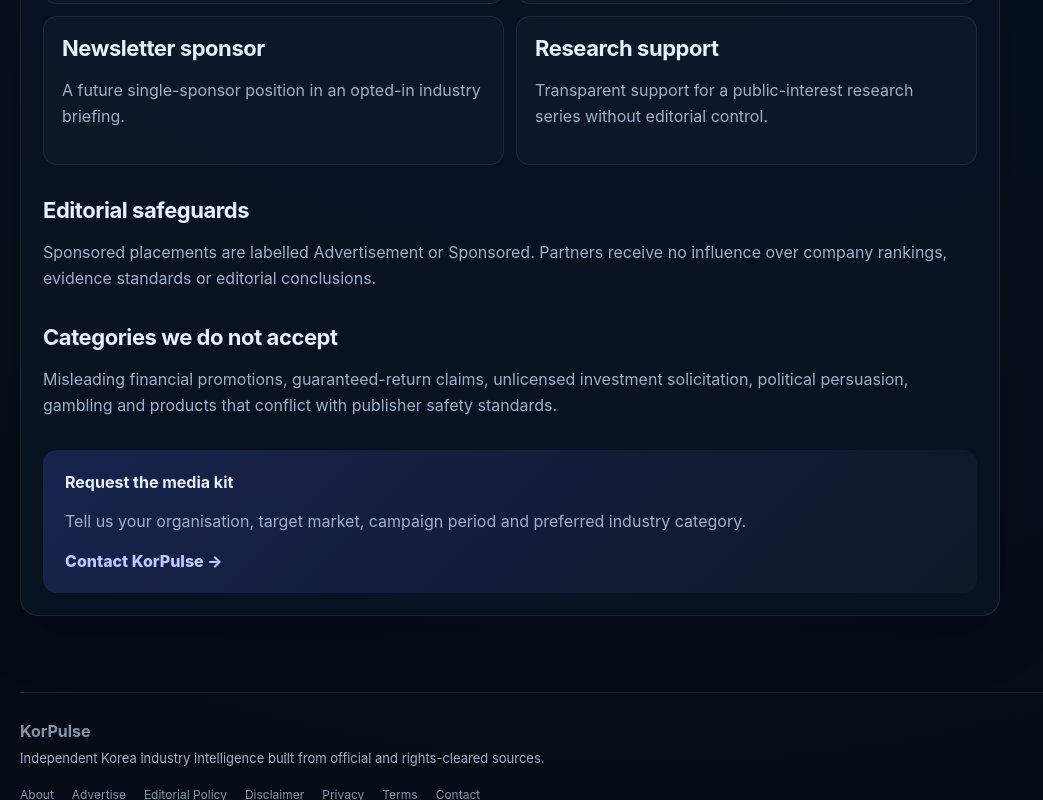
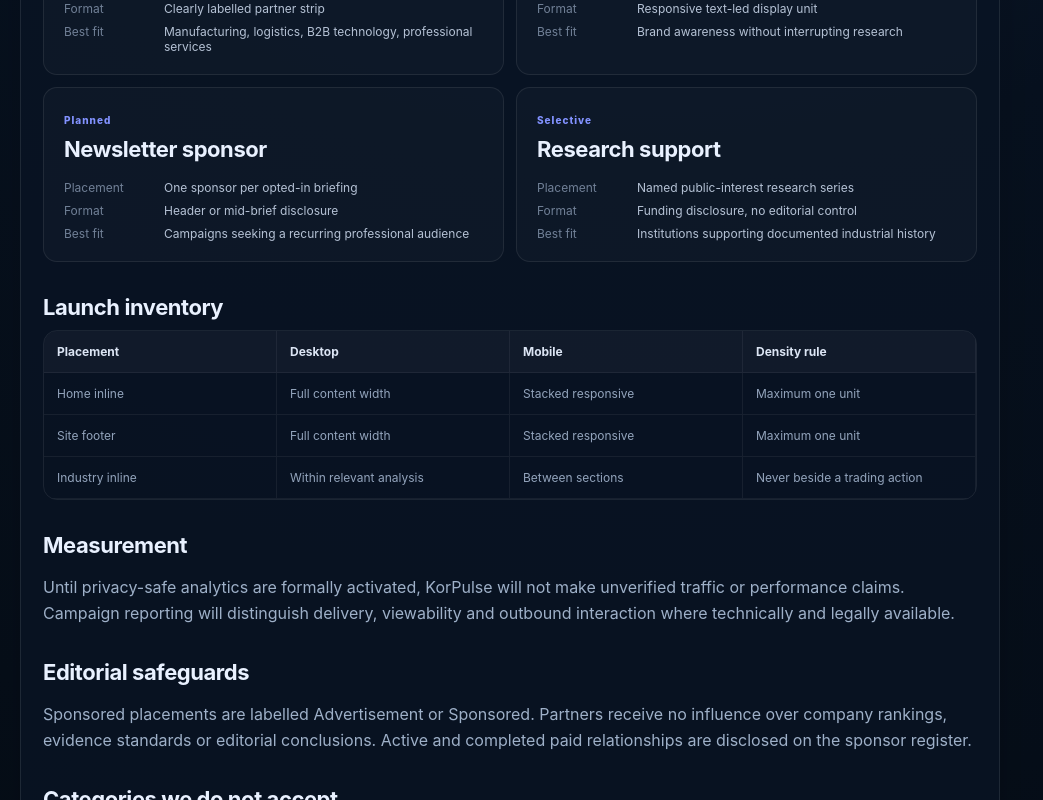
Before and after one commit to bobee8585-bit/korea-market-portal, a Next.js app: page /advertise in a window 1280 px wide. Shown: the part 740-1540 px from the top of the page, without its empty margins (0-1043 px from the left). Built offline with nearby package versions, Linux system fonts and the light colour scheme; no server answers.

Commit message:
feat: complete direct sponsorship inventory

```diff
--- a/app/advertise/page.tsx
+++ b/app/advertise/page.tsx
@@ -1,17 +1,27 @@
 import type { Metadata } from "next";
 import { InfoPage } from "@/components/info-page";
 export const metadata: Metadata = { title: "Advertise" };
+
 const products = [
-  ["Industry partner", "A clearly labelled sponsor position on a relevant industry or ecosystem page."],
-  ["Display placement", "A limited, non-disruptive placement on selected high-intent pages."],
-  ["Newsletter sponsor", "A future single-sponsor position in an opted-in industry briefing."],
-  ["Research support", "Transparent support for a public-interest research series without editorial control."],
+  { name: "Industry partner", status: "Available now", placement: "Relevant industry and ecosystem pages", format: "Clearly labelled partner strip", fit: "Manufacturing, logistics, B2B technology, professional services" },
+  { name: "Display placement", status: "Available now", placement: "Home inline or global footer", format: "Responsive text-led display unit", fit: "Brand awareness without interrupting research" },
+  { name: "Newsletter sponsor", status: "Planned", placement: "One sponsor per opted-in briefing", format: "Header or mid-brief disclosure", fit: "Campaigns seeking a recurring professional audience" },
+  { name: "Research support", status: "Selective", placement: "Named public-interest research series", format: "Funding disclosure, no editorial control", fit: "Institutions supporting documented industrial history" },
 ];
+
 export default function Page() {
-  return <InfoPage eyebrow="PARTNER WITH KORPULSE" title="Reach readers who follow Korea's industrial ecosystem." intro="KorPulse offers limited, clearly labelled sponsorship for organisations serving industry, trade, logistics, technology and professional markets.">
-    <div className="mediaKitGrid">{products.map(([name, copy]) => <section key={name}><h2>{name}</h2><p>{copy}</p></section>)}</div>
-    <h2>Editorial safeguards</h2><p>Sponsored placements are labelled Advertisement or Sponsored. Partners receive no influence over company rankings, evidence standards or editorial conclusions.</p>
+  return <InfoPage eyebrow="PARTNER WITH KORPULSE" title="Reach readers who follow Korea's industrial ecosystem." intro="KorPulse keeps inventory limited, disclosures visible and editorial decisions independent. Founding-partner campaigns are quoted individually until verified audience benchmarks are established.">
+    <div className="inventoryGrid">{products.map((item) => <section key={item.name}><span>{item.status}</span><h2>{item.name}</h2><dl><dt>Placement</dt><dd>{item.placement}</dd><dt>Format</dt><dd>{item.format}</dd><dt>Best fit</dt><dd>{item.fit}</dd></dl></section>)}</div>
+    <h2>Launch inventory</h2>
+    <div className="specTable" role="table" aria-label="Advertising inventory">
+      <div role="row"><strong role="columnheader">Placement</strong><strong role="columnheader">Desktop</strong><strong role="columnheader">Mobile</strong><strong role="columnheader">Density rule</strong></div>
+      <div role="row"><span>Home inline</span><span>Full content width</span><span>Stacked responsive</span><span>Maximum one unit</span></div>
+      <div role="row"><span>Site footer</span><span>Full content width</span><span>Stacked responsive</span><span>Maximum one unit</span></div>
+      <div role="row"><span>Industry inline</span><span>Within relevant analysis</span><span>Between sections</span><span>Never beside a trading action</span></div>
+    </div>
+    <h2>Measurement</h2><p>Until privacy-safe analytics are formally activated, KorPulse will not make unverified traffic or performance claims. Campaign reporting will distinguish delivery, viewability and outbound interaction where technically and legally available.</p>
+    <h2>Editorial safeguards</h2><p>Sponsored placements are labelled Advertisement or Sponsored. Partners receive no influence over company rankings, evidence standards or editorial conclusions. Active and completed paid relationships are disclosed on the sponsor register.</p>
     <h2>Categories we do not accept</h2><p>Misleading financial promotions, guaranteed-return claims, unlicensed investment solicitation, political persuasion, gambling and products that conflict with publisher safety standards.</p>
-    <div className="contactCta"><strong>Request the media kit</strong><p>Tell us your organisation, target market, campaign period and preferred industry category.</p><a href="/contact">Contact KorPulse →</a></div>
+    <div className="contactCta"><strong>Request a founding-partner proposal</strong><p>Tell us your organisation, destination URL, target market, campaign dates and preferred industry category.</p><a href="/contact">Contact KorPulse →</a></div>
   </InfoPage>;
 }
--- a/app/globals.css
+++ b/app/globals.css
@@ -279,3 +279,23 @@
   .siteFooter { width: min(100% - 24px, 1480px); }
   .adSlot, .adSlot a, .mediaKitGrid { display: grid; grid-template-columns: 1fr; }
 }
+
+.inventoryGrid { display: grid; grid-template-columns: repeat(2, minmax(0,1fr)); gap: 12px; }
+.inventoryGrid section, .sponsorRegister section { padding: 20px; border: 1px solid rgba(255,255,255,.08); border-radius: 14px; background: rgba(255,255,255,.025); }
+.inventoryGrid section > span, .sponsorRegister section > span { color: #8292ff; font-size: 10px; font-weight: 800; letter-spacing: .1em; }
+.inventoryGrid h2, .sponsorRegister h2 { margin-top: 8px; }
+.inventoryGrid dl { display: grid; grid-template-columns: 88px 1fr; gap: 8px 12px; margin: 18px 0 0; font-size: 12px; }
+.inventoryGrid dt { color: #718097; }
+.inventoryGrid dd { margin: 0; color: #b5c2d5; }
+.specTable { overflow: hidden; border: 1px solid rgba(255,255,255,.08); border-radius: 14px; }
+.specTable > div { display: grid; grid-template-columns: repeat(4,minmax(0,1fr)); }
+.specTable > div > * { padding: 13px; border-right: 1px solid rgba(255,255,255,.06); border-bottom: 1px solid rgba(255,255,255,.06); font-size: 12px; }
+.specTable strong { color: #dce5f4; background: rgba(255,255,255,.035); }
+.specTable span { color: #93a4bc; }
+.sponsorRegister { display: grid; gap: 12px; }
+.emptyDisclosure { padding: 28px; border: 1px dashed rgba(255,255,255,.14); border-radius: 14px; text-align: center; }
+@media (max-width: 620px) {
+  .inventoryGrid { grid-template-columns: 1fr; }
+  .specTable { overflow-x: auto; }
+  .specTable > div { min-width: 700px; }
+}
--- a/app/sitemap.ts
+++ b/app/sitemap.ts
@@ -1,7 +1,5 @@
 import type { MetadataRoute } from "next";
-
-const publicRoutes = ["", "/about", "/advertise", "/companies", "/ecosystems/semiconductor", "/ecosystems/semiconductor/compare", "/korea-inside", "/people-who-built-korea", "/mega-factories", "/clusters", "/news", "/market-events", "/global-money", "/ma", "/editorial-policy", "/disclaimer", "/privacy", "/terms", "/contact"];
-
+const publicRoutes = ["", "/about", "/advertise", "/sponsors", "/sponsorship-policy", "/companies", "/ecosystems/semiconductor", "/ecosystems/semiconductor/compare", "/korea-inside", "/people-who-built-korea", "/mega-factories", "/clusters", "/news", "/market-events", "/global-money", "/ma", "/editorial-policy", "/disclaimer", "/privacy", "/terms", "/contact"];
 export default function sitemap(): MetadataRoute.Sitemap {
   const baseUrl = (process.env.NEXT_PUBLIC_SITE_URL || "https://korpulse.com").replace(/\/$/, "");
   return publicRoutes.map((route) => ({ url: `${baseUrl}${route}`, changeFrequency: "daily" as const }));
--- a/components/monetization.tsx
+++ b/components/monetization.tsx
@@ -1,31 +1,21 @@
 import Script from "next/script";
-import { monetization } from "@/lib/monetization";
+import { activeCampaignFor, monetization, type SponsorPlacement } from "@/lib/monetization";
 
 export function AdProviderScripts() {
   if (!monetization.adsense.enabled || !monetization.adsense.client) return null;
+  return <Script id="adsense" strategy="afterInteractive" async crossOrigin="anonymous" src={`https://pagead2.googlesyndication.com/pagead/js/adsbygoogle.js?client=${monetization.adsense.client}`} />;
+}
+
+export function DirectSponsorSlot({ placement = "home-inline" }: { placement?: SponsorPlacement }) {
+  const campaign = activeCampaignFor(placement);
+  if (!campaign) return null;
 
   return (
-    <Script
-      id="adsense"
-      strategy="afterInteractive"
-      async
-      crossOrigin="anonymous"
-      src={`https://pagead2.googlesyndication.com/pagead/js/adsbygoogle.js?client=${monetization.adsense.client}`}
-    />
-  );
-}
-
-export function DirectSponsorSlot({ placement = "home-inline" }: { placement?: string }) {
-  if (!monetization.direct.enabled || !monetization.direct.sponsorName || !monetization.direct.sponsorUrl) {
-    return null;
-  }
-
-  return (
-    <aside className="adSlot" aria-label="Advertisement" data-placement={placement}>
+    <aside className="adSlot" aria-label="Advertisement" data-placement={placement} data-campaign={campaign.id}>
       <span>ADVERTISEMENT</span>
-      <a href={monetization.direct.sponsorUrl} rel="sponsored nofollow noopener" target="_blank">
-        <strong>{monetization.direct.sponsorName}</strong>
-        <small>Official KorPulse industry partner</small>
+      <a href={campaign.sponsorUrl} rel="sponsored nofollow noopener" target="_blank">
+        <strong>{campaign.sponsorName}</strong>
+        <small>{campaign.label || "KorPulse industry partner"}</small>
       </a>
     </aside>
   );
--- a/components/site-footer.tsx
+++ b/components/site-footer.tsx
@@ -1,23 +1,16 @@
+import { DirectSponsorSlot } from "@/components/monetization";
+
 const footerLinks = [
-  ["/about", "About"],
-  ["/advertise", "Advertise"],
-  ["/editorial-policy", "Editorial Policy"],
-  ["/disclaimer", "Disclaimer"],
-  ["/privacy", "Privacy"],
-  ["/terms", "Terms"],
-  ["/contact", "Contact"],
+  ["/about", "About"], ["/advertise", "Advertise"], ["/sponsors", "Sponsors"], ["/sponsorship-policy", "Sponsorship Policy"],
+  ["/editorial-policy", "Editorial Policy"], ["/disclaimer", "Disclaimer"], ["/privacy", "Privacy"], ["/terms", "Terms"], ["/contact", "Contact"],
 ] as const;
 
 export function SiteFooter() {
   return (
     <footer className="siteFooter">
-      <div>
-        <strong>KorPulse</strong>
-        <p>Independent Korea industry intelligence built from official and rights-cleared sources.</p>
-      </div>
-      <nav aria-label="Legal and company information">
-        {footerLinks.map(([href, label]) => <a href={href} key={href}>{label}</a>)}
-      </nav>
+      <DirectSponsorSlot placement="site-footer" />
+      <div><strong>KorPulse</strong><p>Independent Korea industry intelligence built from official and rights-cleared sources.</p></div>
+      <nav aria-label="Legal and company information">{footerLinks.map(([href, label]) => <a href={href} key={href}>{label}</a>)}</nav>
       <small>Information only. No investment recommendation or trading instruction.</small>
     </footer>
   );
--- a/lib/monetization.ts
+++ b/lib/monetization.ts
@@ -1,24 +1,61 @@
 export type AdProvider = "direct" | "adsense" | "adfit" | "dable";
+export type SponsorPlacement = "home-inline" | "site-footer" | "industry-inline" | "newsletter";
+export type DirectCampaign = {
+  id: string;
+  sponsorName: string;
+  sponsorUrl: string;
+  label?: string;
+  placements: SponsorPlacement[];
+  startsAt?: string;
+  endsAt?: string;
+};
 
 export const monetization = {
-  direct: {
-    enabled: process.env.NEXT_PUBLIC_DIRECT_ADS_ENABLED === "true",
-    sponsorName: process.env.NEXT_PUBLIC_DIRECT_SPONSOR_NAME || "",
-    sponsorUrl: process.env.NEXT_PUBLIC_DIRECT_SPONSOR_URL || "",
-  },
-  adsense: {
-    enabled: process.env.NEXT_PUBLIC_ADSENSE_ENABLED === "true",
-    client: process.env.NEXT_PUBLIC_ADSENSE_CLIENT || "",
-  },
-  adfit: {
-    enabled: process.env.NEXT_PUBLIC_ADFIT_ENABLED === "true",
-    unit: process.env.NEXT_PUBLIC_ADFIT_UNIT || "",
-  },
-  dable: {
-    enabled: process.env.NEXT_PUBLIC_DABLE_ENABLED === "true",
-    service: process.env.NEXT_PUBLIC_DABLE_SERVICE || "",
-  },
+  direct: { enabled: process.env.NEXT_PUBLIC_DIRECT_ADS_ENABLED === "true" },
+  adsense: { enabled: process.env.NEXT_PUBLIC_ADSENSE_ENABLED === "true", client: process.env.NEXT_PUBLIC_ADSENSE_CLIENT || "" },
+  adfit: { enabled: process.env.NEXT_PUBLIC_ADFIT_ENABLED === "true", unit: process.env.NEXT_PUBLIC_ADFIT_UNIT || "" },
+  dable: { enabled: process.env.NEXT_PUBLIC_DABLE_ENABLED === "true", service: process.env.NEXT_PUBLIC_DABLE_SERVICE || "" },
 } as const;
+
+function isCampaign(value: unknown): value is DirectCampaign {
+  if (!value || typeof value !== "object") return false;
+  const campaign = value as Partial<DirectCampaign>;
+  return typeof campaign.id === "string"
+    && typeof campaign.sponsorName === "string"
+    && /^https:\/\//.test(campaign.sponsorUrl || "")
+    && Array.isArray(campaign.placements)
+    && campaign.placements.length > 0;
+}
+
+export function directCampaigns(): DirectCampaign[] {
+  const raw = process.env.DIRECT_AD_CAMPAIGNS_JSON;
+  if (raw) {
+    try {
+      const parsed: unknown = JSON.parse(raw);
+      if (Array.isArray(parsed)) return parsed.filter(isCampaign);
+    } catch {
+      return [];
+    }
+  }
+
+  const sponsorName = process.env.NEXT_PUBLIC_DIRECT_SPONSOR_NAME || "";
+  const sponsorUrl = process.env.NEXT_PUBLIC_DIRECT_SPONSOR_URL || "";
+  if (sponsorName && /^https:\/\//.test(sponsorUrl)) {
+    return [{ id: "legacy-direct", sponsorName, sponsorUrl, placements: ["home-inline"] }];
+  }
+  return [];
+}
+
+export function isCampaignActive(campaign: DirectCampaign, now = new Date()) {
+  const start = campaign.startsAt ? new Date(campaign.startsAt) : null;
+  const end = campaign.endsAt ? new Date(campaign.endsAt) : null;
+  return (!start || start <= now) && (!end || end > now);
+}
+
+export function activeCampaignFor(placement: SponsorPlacement, now = new Date()) {
+  if (!monetization.direct.enabled) return null;
+  return directCampaigns().find((campaign) => campaign.placements.includes(placement) && isCampaignActive(campaign, now)) || null;
+}
 
 export const revenueStages = [
   { stage: 1, key: "direct", label: "Direct sponsorship", condition: "Media kit live and sponsor inventory approved" },
@@ -29,7 +66,5 @@
 ] as const;
 
 export function enabledProviders() {
-  return Object.entries(monetization)
-    .filter(([, value]) => value.enabled)
-    .map(([key]) => key);
+  return Object.entries(monetization).filter(([, value]) => value.enabled).map(([key]) => key);
 }
```
Also changed, not shown: app/sponsors/page.tsx (added, +13 -0 lines), app/sponsorship-policy/page.tsx (added, +12 -0 lines), 1 other file (tests, documents, lock files or other folders).
